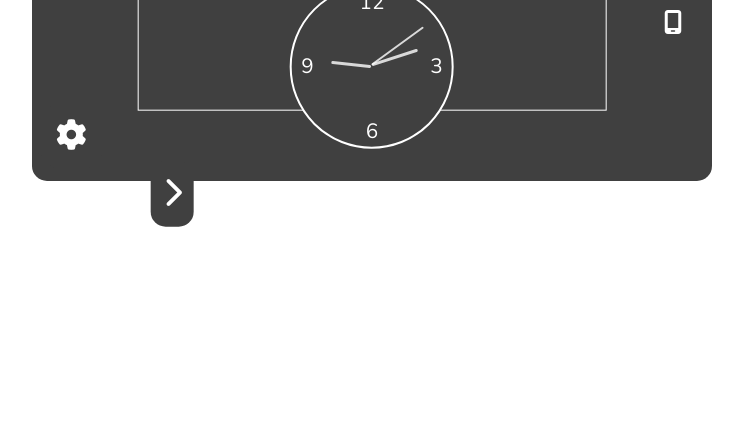
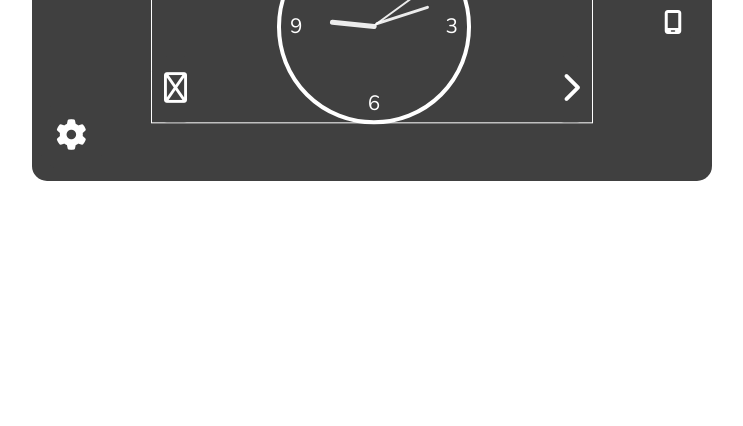
Before and after one commit to juliosalag/ua, a website: page cliente/interfaz/index.html in a window 1280 px wide. Shown: the part 374-800 px from the top of the page, without its empty margins (268-1011 px from the left). Drawn offline with nearby package versions, Linux system fonts and the light colour scheme.

Commit message:
lo del juebe

```diff
--- a/cliente/interfaz/estilo.css
+++ b/cliente/interfaz/estilo.css
@@ -8,9 +8,9 @@ html{
 
     /*  --- tamanys  --- */
     --w: 510pt;      /* width */
-    --w2: 350pt;
+    --w2: 330pt;
     --h: 232.5pt;    /* height */
-    --h2: 125pt;
+    --h2: 145pt;
 }
 
 *{
@@ -106,12 +106,22 @@ p{
     top: 50%;
     left: 50%;
     transform: translate(-50%, -50%);
+
+    display: flex;
+    justify-content: space-between;
 }
 #ctrl_izq{
-
+    display: flex;
+    flex-direction: column;
+    justify-content: space-between;
 }
 #ctrl_der{
+    display: flex;
+    align-items: flex-end;
+}
 
+#controles > div > *{
+    margin: 0;
 }
 
 /* Carrusel */
--- a/cliente/interfaz/index.html
+++ b/cliente/interfaz/index.html
@@ -41,7 +41,7 @@
 		<div id="controles">
 			<div id="ctrl_izq">
 				<a href="programas.html">P</a>
-				<a href="diferido.html"><i class="fa-regular fa-stopwatch"></i></a>
+				<a href="diferido.html"><i class="fa-regular fa-hourglass-end"></i></a>	<!-- cambiar icono o actualizar pack font awesome -->
 			</div>
 			<div id="reloj">
 				<div id="hour"></div>
@@ -58,6 +58,7 @@
 			</div>
 			<div id="ctrl_der">
 				<button><i class="fa-solid fa-chevron-right"></i></button>
+				<!-- <a><i class="fa-solid fa-chevron-right"></i></a> -->
 			</div>
 		</div>
 	</div>
--- a/cliente/interfaz/reloj.css
+++ b/cliente/interfaz/reloj.css
@@ -2,20 +2,13 @@
 
 #reloj {
     position: relative;
-    margin: auto;
-    height: 120pt;
-    /*to make the height and width responsive*/
-    width: 120pt;
-    background-color: var(--bc);
-    border: 2px solid var(--t);
+    height: 140pt;
+    width: 140pt;
+    border: 4px solid var(--t);
     border-radius: 50%;
-    /*setting our background image*/
-    background-size: 100%;
 }
 
-#hour,
-#minute,
-#second {
+#hour, #minute, #second {
     position: absolute;
     background: var(--t);
     border-radius: 10px;
@@ -23,27 +16,27 @@
 }
 
 #hour {
-    width: 1.8%;
+    width: 2.5%;
     height: 25%;
     top: 25%;
-    left: 48.85%;
-    opacity: 0.8;
+    left: 50%;
+    opacity: 0.9;
 }
 
 #minute {
-    width: 1.6%;
+    width: 1.8%;
     height: 30%;
     top: 19%;
-    left: 48.9%;
-    opacity: 0.8;
+    left: 50%;
+    opacity: 0.9;
 }
 
 #second {
-    width: 1%;
+    width: 1.3%;
     height: 40%;
     top: 9%;
-    left: 49.25%;
-    opacity: 0.8;
+    left: 50%;
+    opacity: 0.9;
 }
 
 .numbers{
```
